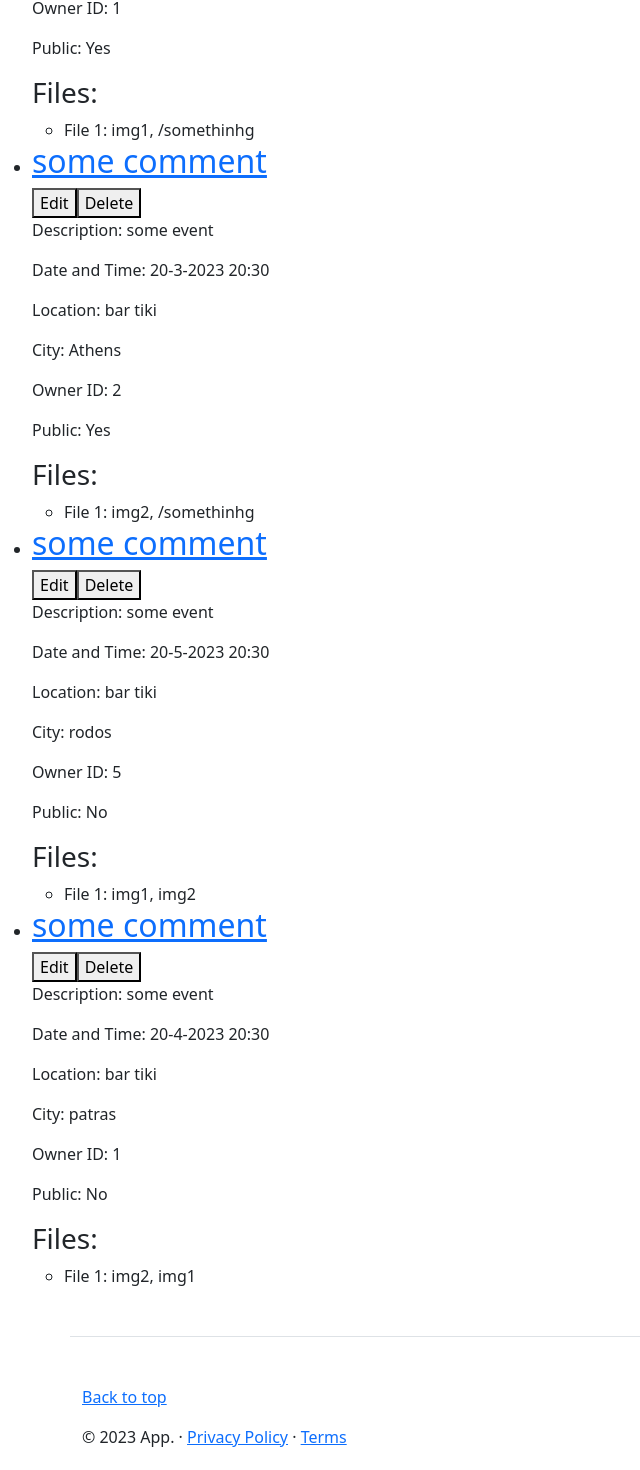
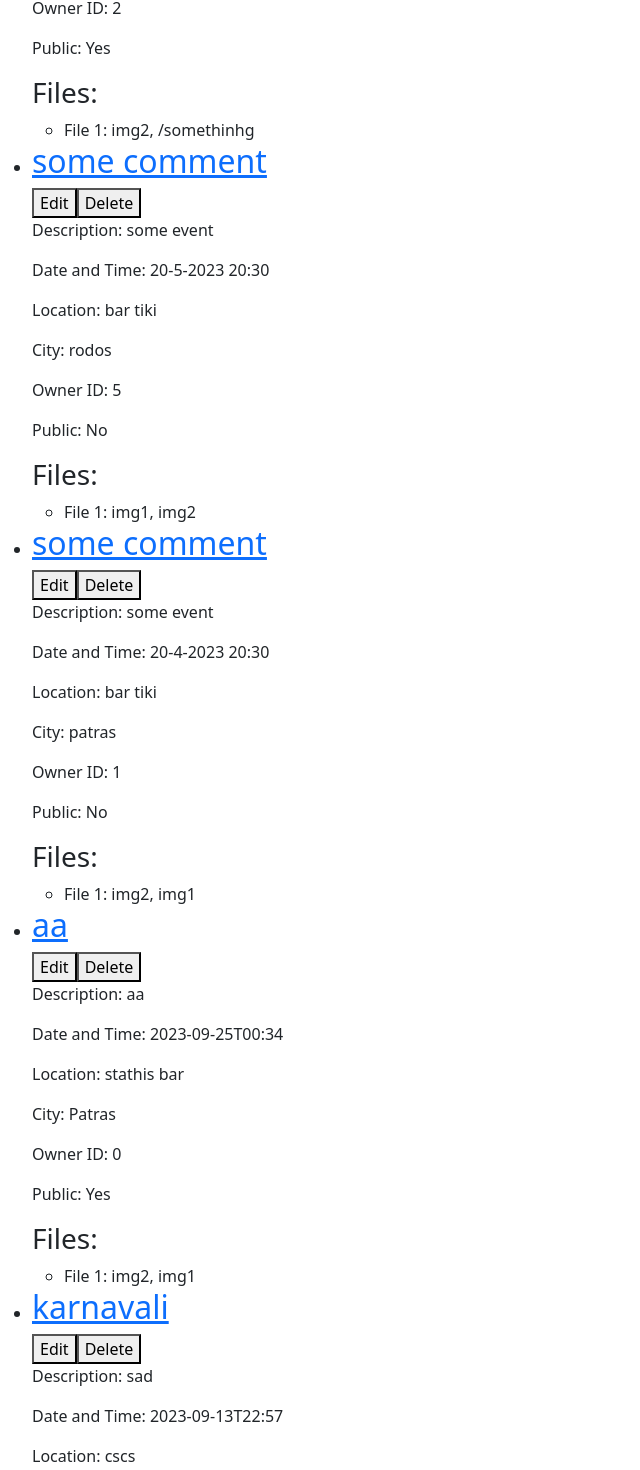
Before and after one commit to inikolao/SmlpeVodaCampPart4, a React (Create React App) app: page /eventlist in a window 1280 px wide. Shown: the part 398-1868 px from the top of the page, without its empty margins (0-640 px from the left). Built offline with nearby package versions, Linux system fonts and the light colour scheme; data requests are answered from the project's data file.

Commit message:
completed

```diff
--- a/db.json
+++ b/db.json
@@ -75,22 +75,6 @@
   ],
   "events": [
     {
-      "id": 1,
-      "title": "some comment",
-      "description": "some event",
-      "datetime": "20-3-2023 20:30",
-      "location": "stathis bar",
-      "city": "Patras",
-      "ownerid": 1,
-      "public": true,
-      "files": [
-        {
-          "file1": "img1",
-          "file2": "/somethinhg"
-        }
-      ]
-    },
-    {
       "id": 2,
       "title": "some comment",
       "description": "some event",
@@ -137,6 +121,38 @@
           "file2": "img1"
         }
       ]
+    },
+    {
+      "title": "aa",
+      "description": "aa",
+      "datetime": "2023-09-25T00:34",
+      "location": "stathis bar",
+      "city": "Patras",
+      "ownerid": 0,
+      "public": true,
+      "files": [
+        {
+          "file1": "img2",
+          "file2": "img1"
+        }
+      ],
+      "id": 5
+    },
+    {
+      "title": "karnavali",
+      "description": "sad",
+      "datetime": "2023-09-13T22:57",
+      "location": "cscs",
+      "city": "Patras",
+      "ownerid": "1",
+      "public": true,
+      "files": [
+        {
+          "file1": "img2",
+          "file2": "img1"
+        }
+      ],
+      "id": 7
     }
   ]
 }
--- a/src/components/pages/EventPage/Manage/addEvent.js
+++ b/src/components/pages/EventPage/Manage/addEvent.js
@@ -12,6 +12,11 @@ const initialState ={
     "city": "",
     "ownerid": 0,
     "public": false,
+    "files": [
+        {
+            "file1": "img2",
+            "file2": "img1"
+        }]
 }
 
 function AddEvent() {
@@ -22,12 +27,13 @@ function AddEvent() {
     const [selectedOption, setSelectedOption] = useState('');
     let registerstatus = useSelector((state)=> state.eventsreducer.registerstatus);
     let isLoggedin = useSelector((state)=> state.userreducer.loginstatus);
-    //let isLoggedin = useSelector((state)=> state.userreducer.id);
+    let userid = useSelector((state)=> state.userreducer.id);
 
     useEffect(()=>{
         if(registerstatus === 'success'){
-            alert('Registration successful')
-            navigate('/login')
+            alert('Registration successful');
+            navigate('/eventlist');
+            window.location.reload();
             dispatch(changeRegisterStatus());
         }
 
@@ -35,8 +41,11 @@ function AddEvent() {
 
     const handleSubmit = (event)=>{
         event.preventDefault();
-        // console.log('Selected option:', selectedOption);
-        //console.log('City option:', user.city);
+        console.log('event create: ', eventreg);
+        console.log('User: ', userid);
+        eventreg.ownerid=userid;
+        eventreg.files.file1="img2";
+        eventreg.files.file2="imgsome";
         dispatch(addEvent(eventreg));
         // You can do something with the selected option here
 
--- a/src/components/pages/EventPage/Manage/editEvent.js
+++ b/src/components/pages/EventPage/Manage/editEvent.js
@@ -38,6 +38,7 @@ function EditEvent() {
         if(editstatus === 'success'){
             alert('Edit successful!')
             navigate('/eventlist');
+            window.location.reload();
             dispatch(changeEditStatus());
         }
 
@@ -86,7 +87,7 @@ function EditEvent() {
                 <div className="mb-3">
                     <label htmlFor="datetime" className="form-label">Date and Time</label>
                     <input
-                        type="text"
+                        type="datetime-local"
                         className="form-control"
                         name="datetime"
                         value={editedEvent.datetime}
--- a/src/components/pages/EventPage/Manage/eventlist.js
+++ b/src/components/pages/EventPage/Manage/eventlist.js
@@ -45,19 +45,6 @@ function Eventlist() {
     const handleSubmit = (event) => {
         dispatch(deleteEvent(event));
     };
-    function contents()
-    {
-        if(state.status === 'loading'){
-            return  <p text="Loading..." />;
-        }
-        else if(state.status==='success'){
-            return (<div className='container'>
-                    <h3>List Of Available Items</h3>
-                    { eventlist.map(item => <p key={item.id} item={item}/>)}
-                </div>
-            )
-        }
-    }
 
 
     return (
@@ -70,7 +57,7 @@ function Eventlist() {
                         <div>
                             <h2><a href={`/eventprofile/${event.id}`}>{event.title}</a></h2>
                             <button onClick={() => navigate(`/edit/${event.id}`)}>Edit</button>
-                            <button onClick={() =>handleSubmit(event)}>Delete</button>
+                            <button onClick={() =>{handleSubmit(event); window.location.reload();  }}>Delete</button>
                         </div>
                         <p>Description: {event.description}</p>
                         <p>Date and Time: {event.datetime}</p>
--- a/src/components/pages/LoginPage/logout.js
+++ b/src/components/pages/LoginPage/logout.js
@@ -11,6 +11,7 @@ function Logout() {
         dispatch(logoutUser());
 
         navigate('/');
+        window.location.reload();
     },[]);
 
     return (
--- a/src/reduxLib/eventsLib.js
+++ b/src/reduxLib/eventsLib.js
@@ -157,14 +157,14 @@ const eventslice = createSlice({
             state.error = state.error.message || 'Failed to delete event';
         })
         builder.addCase(addEvent.pending, (state, action)=>{
-            state.editstatus='loading';
+            state.registerstatus='loading';
         })
         builder.addCase(addEvent.fulfilled, (state, action)=>{
-            state.editstatus = 'success';
+            state.registerstatus = 'success';
             //state.selectedEvent = state.selectedEvent.concat(action.payload);
         })
         builder.addCase(addEvent.rejected, (state, action)=>{
-            state.editstatus='error';
+            state.registerstatus='error';
             state.error = state.error.message || 'Failed to add event';
         })
     }
```
